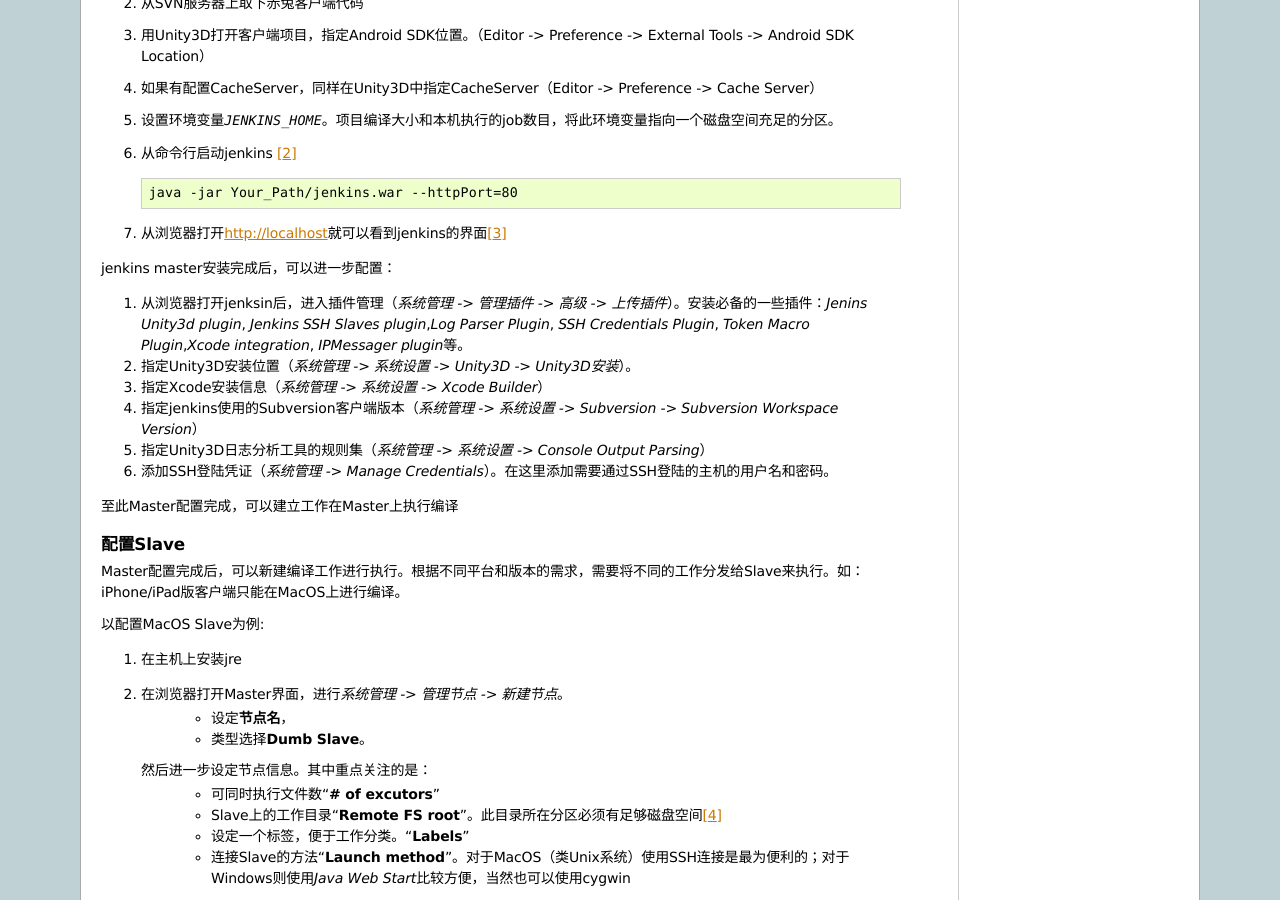
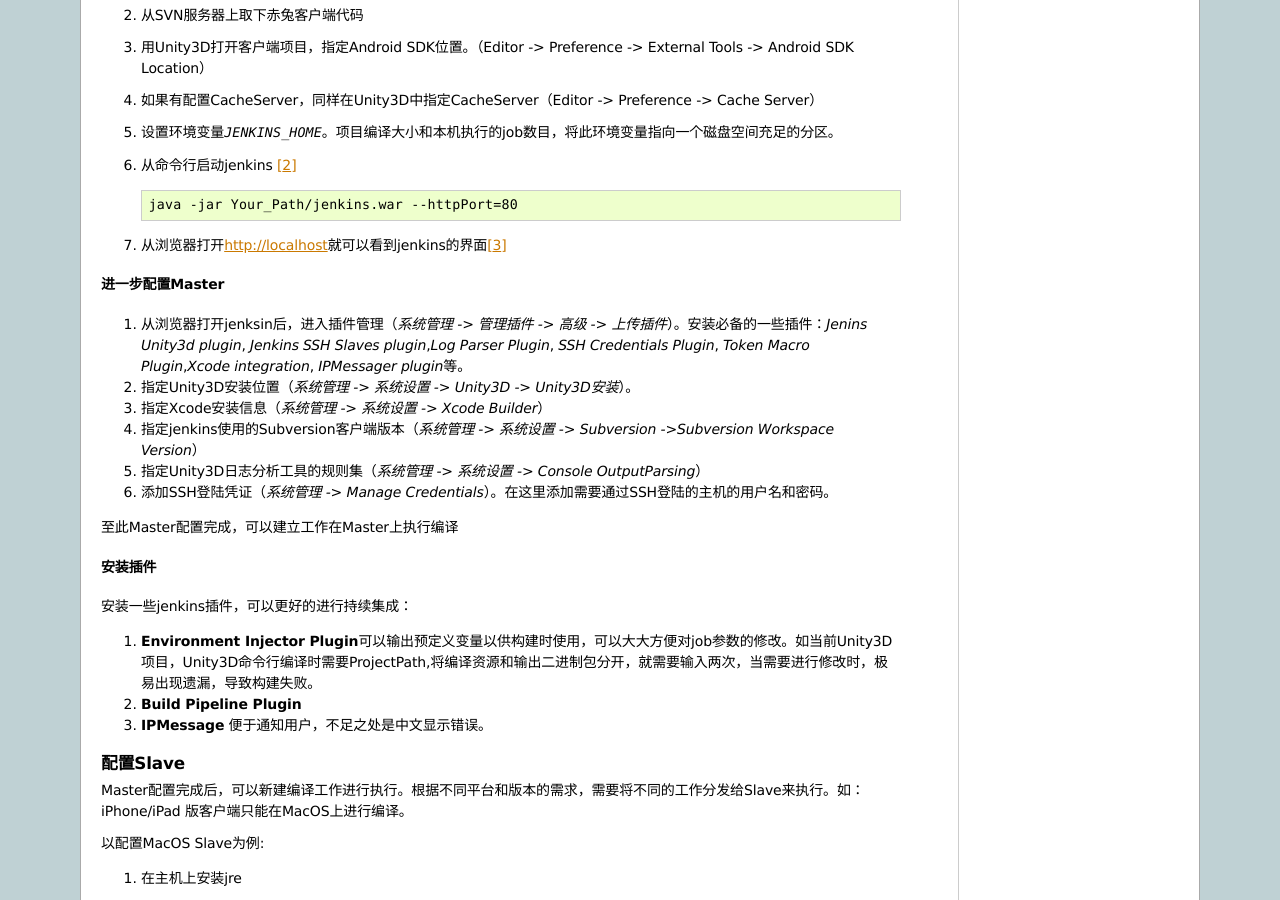
Before and after one commit to huiliu/learning.docs.hui, a Sphinx documentation site: the page built from source/jenkins.rst, in a window 1280 px wide and 900 px high, scrolled down 1439 px. Built offline with Sphinx 7.4.7, drawn with Linux system fonts in a browser that asks for light colours; formulas are drawn with MathJax 3; some of the changed text lies outside the part shown.

Commit message:
UPDATE jenkins, index

```diff
--- a/source/index.rst
+++ b/source/index.rst
@@ -61,6 +61,7 @@
     net-snmp
     puppet
     foreman
+    nagios
 
 持续集成CI
 ^^^^^^^^^^^
--- a/source/jenkins.rst
+++ b/source/jenkins.rst
@@ -1,6 +1,7 @@
 赤兔项目持续集成系统－Jenkins CI部署
 **************************************
-当前(2013-10-16)赤兔项目主要针对：\ **android**, **iOS**\ 和\ **Web浏览器**\ 三个平台发布客户端。
+当前(2013-10-16)赤兔项目主要针对：\ **android**, **iOS**\ 和\ **Web浏览器**\ 三个平\
+台发布客户端。
 
 项目文件结构说明
 ==================
@@ -31,12 +32,18 @@
 
 资源的链接
 ---------------
+另外有一个非常重要的文件夹\ **Assets/StreamingAssets**\ ，在编译客户端时需要将将相应的\
+编译后资源链接至此目录。如：当编译Web客户端时，需要将\ **Bundles**\ 目录链接到\
+**Assets/StreamingAssets**\ ；编译Android客户端时，需要将\ **StreamingAssets**\ 链\
+接到\ **Assets/StreamingAssets**\ 等。
 
-另外有一个非常重要的文件夹\ **Assets/StreamingAssets**\ ，在编译客户端时需要将将相应的编译后资源链接至此目录。如：当编译Web客户端时，需要将\ **Bundles**\ 目录链接到\ **Assets/StreamingAssets**\ ；编译Android客户端时，需要将\ **StreamingAssets**\ 链接到\ **Assets/StreamingAssets**\ 等。
+部分贴图资源仅在目录\ **StreamingAssets/Tex**\ 和\ **StreamingAssets/Temp_Data**\
+下维护，所以当编译Web客户端和iOS客户端时需要将此两个目录拷贝到\ **Bundles**\ 或\
+**StreamingIOS**\
 
-部分贴图资源仅在目录\ **StreamingAssets/Tex**\ 和\ **StreamingAssets/Temp_Data**\下维护，所以当编译Web客户端和iOS客户端时需要将此两个目录拷贝到\ **Bundles**\ 或\ **StreamingIOS**\
-
-由于\ **Bundles**\ ，\ **StreamingAssets**\ 和\ **StreamingIOS**\ 下面的目录主要用于存放编译后的资源，每次SVN更新可能有新的资源加入，也可能有资源被移除，所以在每次编译前需要将子目录都清空，进行SVN更新时将这些目录排除。
+由于\ **Bundles**\ ，\ **StreamingAssets**\ 和\ **StreamingIOS**\ 下面的目录主要用\
+于存放编译后的资源，每次SVN更新可能有新的资源加入，也可能有资源被移除，所以在每次编译前需\
+要将子目录都清空，进行SVN更新时将这些目录排除。
 
 
 
@@ -60,26 +67,28 @@
     *Xcode integration*, *IPMessager plugin*\ 等。
 3.  jre(Java Runtime Enviroment. >=1.7)
 
-上述开发工具和软件在内网服务器上均有保存。所有运行\ **jenkins**\ 的系统都必需安装java运行时环境(jre)，其它软件根据不同平台需要安装即可。
+上述开发工具和软件在内网服务器上均有保存。所有运行\ **jenkins**\ 的系统都必需安装java运\
+行时环境(jre)，其它软件根据不同平台需要安装即可。
 
 配置Master-Slave
 ===================
-由于不同的版本需要在不同平台上编译，所以\ **jenkins**\ 需要采用\ **Master-Slave**\ 形式将编译工作分配到不同的平台执行。当前使用Windows平台作为Master，Mac OS和Linux作为Slave。
+由于不同的版本需要在不同平台上编译，所以\ **jenkins**\ 需要采用\ **Master-Slave**\ 形\
+式将编译工作分配到不同的平台执行。当前使用Windows平台作为Master，Mac OS和Linux作为Slave。
 
 Master和Slave都需要有足够的磁盘空间存放赤兔客户端源代码，编译中间文件和输出文件。\ [#]_
 
 安装及配置Master
 ------------------
-
 安装jenkins Master
-
+^^^^^^^^^^^^^^^^^^^
 1.  在作为Master的Windows主机上安装jre, Unity3D和Android SDK。
 2.  从SVN服务器上取下赤兔客户端代码
 3.  用Unity3D打开客户端项目，指定Android SDK位置。\
     （Editor -> Preference -> External Tools -> Android SDK Location）
 4.  如果有配置CacheServer，同样在Unity3D中指定CacheServer\
     （Editor -> Preference -> Cache Server）
-5.  设置环境变量\ `JENKINS_HOME`\ 。项目编译大小和本机执行的job数目，将此环境变量指向一个磁盘空间充足的分区。
+5.  设置环境变量\ `JENKINS_HOME`\ 。项目编译大小和本机执行的job数目，将此环境变量指向一\
+    个磁盘空间充足的分区。
 6.  从命令行启动jenkins [#]_
 
     .. code-block:: bat
@@ -88,7 +97,8 @@
 
 7.  从浏览器打开\ http://localhost\ 就可以看到jenkins的界面\ [#]_
 
-jenkins master安装完成后，可以进一步配置：
+进一步配置Master
+^^^^^^^^^^^^^^^^
 
 1.  从浏览器打开jenksin后，进入插件管理\
     （\ *系统管理 -> 管理插件 -> 高级 -> 上传插件*\ ）。\
@@ -97,15 +107,31 @@
     *Xcode integration*, *IPMessager plugin*\ 等。
 2.  指定Unity3D安装位置（\ *系统管理 -> 系统设置 -> Unity3D -> Unity3D安装*\ ）。
 3.  指定Xcode安装信息（\ *系统管理 -> 系统设置 -> Xcode Builder*\ ）
-4.  指定jenkins使用的Subversion客户端版本（\ *系统管理 -> 系统设置 -> Subversion -> Subversion Workspace Version*\ ）
-5.  指定Unity3D日志分析工具的规则集（\ *系统管理 -> 系统设置 -> Console Output Parsing*\ ）
-6.  添加SSH登陆凭证（\ *系统管理 -> Manage Credentials*\ ）。在这里添加需要通过SSH登陆的主机的用户名和密码。
+4.  指定jenkins使用的Subversion客户端版本（\ *系统管理 -> 系统设置 -> Subversion ->\
+    Subversion Workspace Version*\ ）
+5.  指定Unity3D日志分析工具的规则集（\ *系统管理 -> 系统设置 -> Console Output\
+    Parsing*\ ）
+6.  添加SSH登陆凭证（\ *系统管理 -> Manage Credentials*\ ）。在这里添加需要通过SSH登\
+    陆的主机的用户名和密码。
 
 至此Master配置完成，可以建立工作在Master上执行编译
 
+安装插件
+^^^^^^^^^
+安装一些jenkins插件，可以更好的进行持续集成：
+
+1.  **Environment Injector Plugin**\ 可以输出预定义变量以供构建时使用，可以大大方便对\
+    job参数的修改。如当前Unity3D项目，Unity3D命令行编译时需要ProjectPath,将编译资源和\
+    输出二进制包分开，就需要输入两次，当需要进行修改时，极易出现遗漏，导致构建失败。
+2.  **Build Pipeline Plugin**
+3.  **IPMessage** 便于通知用户，不足之处是中文显示错误。
+
+
 配置Slave
 -----------
-Master配置完成后，可以新建编译工作进行执行。根据不同平台和版本的需求，需要将不同的工作分发给Slave来执行。如：iPhone/iPad版客户端只能在MacOS上进行编译。
+Master配置完成后，可以新建编译工作进行执行。根据不同平台和版本的需求，需要将不同的工作分发\
+给Slave来执行。如：iPhone/iPad
+版客户端只能在MacOS上进行编译。
 
 以配置MacOS Slave为例:
 
@@ -115,26 +141,35 @@
         *   类型选择\ **Dumb Slave**\ 。
     然后进一步设定节点信息。其中重点关注的是：
         *   可同时执行文件数“\ **# of excutors**\ ”
-        *   Slave上的工作目录“\ **Remote FS root**\ ”。此目录所在分区必须有足够磁盘空间\ [#]_
+        *   Slave上的工作目录“\ **Remote FS root**\ ”。此目录所在分区必须有足够磁盘\
+            空间\ [#]_
         *   设定一个标签，便于工作分类。“\ **Labels**\ ”
-        *   连接Slave的方法“\ **Launch method**\ ”。对于MacOS（类Unix系统）使用SSH连接是最为便利的；对于Windows则使用\ *Java Web Start*\ 比较方便，当然也可以使用cygwin
-3.  回到\ *系统管理 -> 管理节点*\ 就可以看到节点连接状态。如果连接失败，点击相应的节点名，查看日志，修正问题
+        *   连接Slave的方法“\ **Launch method**\ ”。对于MacOS（类Unix系统）使用SSH\
+            连接是最为便利的；对于Windows则使用\ *Java Web Start*\ 比较方便，当然也可\
+            以使用cygwin
+3.  回到\ *系统管理 -> 管理节点*\ 就可以看到节点连接状态。如果连接失败，点击相应的节点名\
+    ，查看日志，修正问题
 
 节点连接正常后就可以向其分发任务。
 
 创建工作任务
 ==============
-当Master配置好后，如果满足编译环境要求即可进行编译；当连接上Slave后，即可将不同的工作分配进行分配。
+当Master配置好后，如果满足编译环境要求即可进行编译；当连接上Slave后，即可将不同的工作分\
+配进行分配。
 
 编译Andorid客户端
 ------------------
 1.  “\ *新Job -> 设定任务名称 -> 类型选择自由风格或拷贝已存在任务*\ ”，进入任务详细设定
-2.  限制任务的运行节点（\ *Restrict where this project can be run*\ ），指定一个标签（创建Slave时设定的）,这样就可以将不同的任务分发到不同的主机了。如iOS客户端分发到MacOS编译，而Android客户端分发给Windows编译。
-3.  \ *源码管理*\ 可以选择Subversion，但由于当前代码冲突的问题没有很好解决，所以使用的是\ **None**\ 。通过命令来更新SVN
+2.  限制任务的运行节点（\ *Restrict where this project can be run*\ ），指定一个标\
+    签（创建Slave时设定的）,这样就可以将不同的任务分发到不同的主机了。如iOS客户端分发到\
+    MacOS编译，而Android客户端分发给Windows编译。
+3.  \ *源码管理*\ 可以选择Subversion，但由于当前代码冲突的问题没有很好解决，所以使用的是\
+    **None**\ 。通过命令来更新SVN
 4.  增加\ *构建步骤*\ 执行自动构建和发布客户端。
 
     *   更新SVN：\ `svn up --force --accept tf`
-    *   启用Unity3D命令行编译，命令行编译参数为：\ `-batchmode -projectPath "F:\jenkins\workspache\android.branch.rh.onwind.cn -executeMethod CommandCompile.BuildAPK -quit`
+    *   启用Unity3D命令行编译，命令行编译参数为：\
+        `-batchmode -projectPath "F:\jenkins\workspache\android.branch.rh.onwind.cn -executeMethod CommandCompile.BuildAPK -quit`
 5.  发布客户端
 
     .. code-block:: bat
@@ -165,7 +200,8 @@
 
 编译iOS客户端
 ---------------
-iOS平台相对比较复杂，需要导入prov, 证书，证书需要解密，需要编译为IPA文件，安装需要使用plist文件等。
+iOS平台相对比较复杂，需要导入prov, 证书，证书需要解密，需要编译为IPA文件，安装需要使用\
+plist文件等。
 
 在配置MacOS Slave之前，需要做些额外的准备工作：
 
@@ -173,7 +209,8 @@
 2.  导入\ **Apple证书**\ 并确认证书有效
 3.  导入\ **mobileprovision**\ 文件，并确认有效\ [#]_
 
-在使用jenkins自动集成前，最好手动Checkout一份代码；然后用Unity3D打开；Build一份Xcode代码；用Xcode打开，并编译一个APP，确认整个流程正常。然后，按下面步骤即可建立一个MacOS Slave
+在使用jenkins自动集成前，最好手动Checkout一份代码；然后用Unity3D打开；Build一份Xcode\
+代码；用Xcode打开，并编译一个APP，确认整个流程正常。然后，按下面步骤即可建立一个MacOS Slave
 
 1.  确认MacOS Slave已经连接上Master
 2.  类似Android任务创建一个新的任务
@@ -200,7 +237,8 @@
 
             cp -f StreamingAssets/gameconfig.cfg StreamingIOS/
 
-    *   Unity3D命令行编译输出Xcode项目代码，命令行编译参数为：\ `-batchmode -projectPath "$HOME/jenkins_slave/workspache/ios.branch.rh.onwind.cn -executeMethod CommandCompile.BuildIPA -quit`
+    *   Unity3D命令行编译输出Xcode项目代码，命令行编译参数为：\
+        `-batchmode -projectPath "$HOME/jenkins_slave/workspache/ios.branch.rh.onwind.cn -executeMethod CommandCompile.BuildIPA -quit`
     *   Xcode编译iOS APP程序，需要注意下面的参数设定：
 
         *   **Clean before build**
@@ -214,10 +252,14 @@
 
 建议步骤
 ---------
-由于目录结构的原因，当前编译生成的资源目录也在SVN的管理下，所以可能存在最终资源的混乱，建议在正式自动集成前执行下面操作：
+由于目录结构的原因，当前编译生成的资源目录也在SVN的管理下，所以可能存在最终资源的混乱，建\
+议在正式自动集成前执行下面操作：
 
-1.  此步骤为必需步骤：将“\ **Bundles, StreamingAssets, StreamingIOS**\ ”根据不同平台需求，建立一个符号链接至“\ **Assets/StreamingAssets**\ ”
-2.  对于不同的平台，SVN更新时将其它平台的资源文件排除不更新，以减少更新时间。如Windows平台输出Web版本客户端时，第一次可以先运行：（必须在jenkins的构建步骤中添加）
+1.  此步骤为必需步骤：将“\ **Bundles, StreamingAssets, StreamingIOS**\ ”根据不同平\
+    台需求，建立一个符号链接至“\ **Assets/StreamingAssets**\ ”
+2.  对于不同的平台，SVN更新时将其它平台的资源文件排除不更新，以减少更新时间。如Windows平\
+    台输出Web版本客户端时，第一次可以先运行：（必须在jenkins的构建步骤中添加）
+3.  利用插件\ **Environment Injector Plugin**\ 对环境（变量）进行统一管理
 
 .. code-block:: bat
 
@@ -253,12 +295,18 @@
     导致这些问题的原因大多是因为资源的meta文件丢失或混乱所造成的。
 
     *   gameconfig.cfg文件是否更新正常
-    *   在Unity3D中运行游戏，运行到故障场景时，查看相应的资源加载情况，找到丢失了什么资源，然后去检查相应的meta文件是否存在，与prefeb目录中一致。找到不一致的原因。
-    *   也可能是某次更新时，资源的meta文件丢失，编译时Unity3D会自动为没有meta文件的资源创建一个新的meta文件；而后来丢失的meta文件被补充至SVN服务器，当再次更新时，SVN服务器上的meta文件将不会被下载，就会导致meta文件混乱而找不到资源。
+    *   在Unity3D中运行游戏，运行到故障场景时，查看相应的资源加载情况，找到丢失了什么资\
+        源，然后去检查相应的meta文件是否存在，与prefeb目录中一致。找到不一致的原因。
+    *   也可能是某次更新时，资源的meta文件丢失，编译时Unity3D会自动为没有meta文件的资源\
+        创建一个新的meta文件；而后来丢失的meta文件被补充至SVN服务器，当再次更新时，SVN\
+        服务器上的meta文件将不会被下载，就会导致meta文件混乱而找不到资源。
 
 2.  项目属性的设定
 
-    对于不同的版本的客户端，其输出参数不尽相同。在代码中可以通过Unity3D中的\ `PlayerSettings`\ 类进行设定；在图形界面可以通过菜单\ **File -> Build Settings -> Player Settings**\ 打开选项卡进行设定。当前已通过代码的方式指定（“\ *Assets/Editor/CommandCompiler.cs*\ ”）。
+    对于不同的版本的客户端，其输出参数不尽相同。在代码中可以通过Unity3D中的\
+    `PlayerSettings`\ 类进行设定；在图形界面可以通过菜单\ **File -> Build Settings
+    -> Player Settings**\ 打开选项卡进行设定。当前已通过代码的方式指定（“\
+    *Assets/Editor/CommandCompiler.cs*\ ”）。
 
 
 3.  SVN更新时冲突的解决
@@ -267,7 +315,9 @@
 说明
 ======
 .. [#]  Master的临时文件夹所在分区也应该有足够磁盘空间，否则master将不能执行job并离线。
-.. [#]  如果主机上运行着其它服务占用了80, 8080等端口，可以通过命令行参数调整jenkins侦听的端口。
-.. [#]  jenkins界面语言与你的浏览器默认语言一致。即浏览器默认英文则为英文界面，默认为中文则为中文界面。
+.. [#]  如果主机上运行着其它服务占用了80, 8080等端口，可以通过命令行参数调整jenkins侦听\
+        的端口。
+.. [#]  jenkins界面语言与你的浏览器默认语言一致。即浏览器默认英文则为英文界面，默认为中\
+        文则为中文界面。
 .. [#]  相关阀值由\ *系统管理 -> 管理节点 -> 设置*\ 处指定
 .. [#]  证书可以通过查看\ **钥匙串**\ 确认是否有效；mobileprovision需要打开Xcode查看
```
